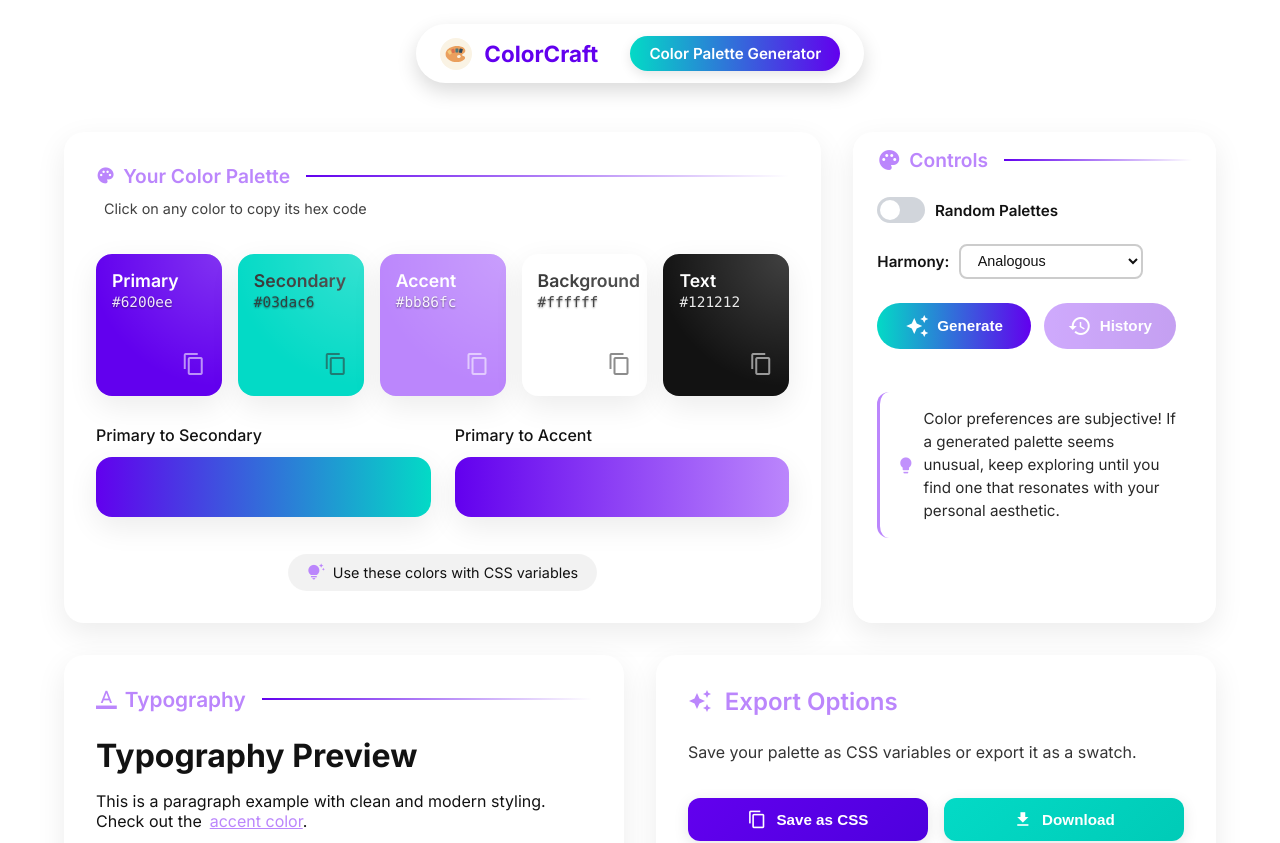
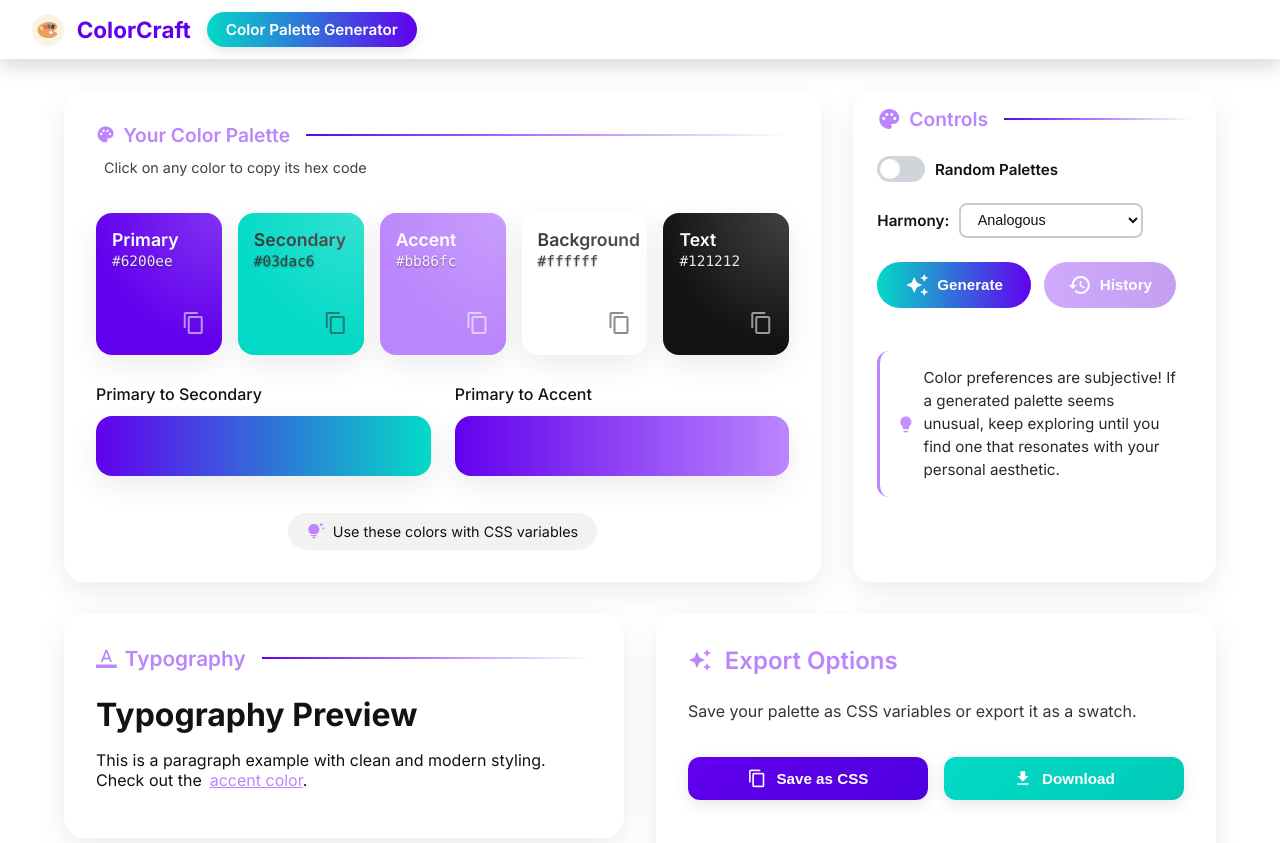
Before and after one commit to AvisharSharan/ColorCraft, a React (Vite) app: page / in a window 1280 px wide. Shown: the top 843 px of the page. Built offline with nearby package versions, Linux system fonts and the light colour scheme.

Commit message:
Revamped header

```diff
--- a/src/styles/App.css
+++ b/src/styles/App.css
@@ -32,7 +32,7 @@ body {
   width: 100%;
   min-height: 100vh;
   position: relative;
-  padding-top: 100px;
+  box-sizing: border-box;
 }
 
 .main-app {
--- a/src/styles/Header.css
+++ b/src/styles/Header.css
@@ -1,21 +1,16 @@
 .app-header {
-  position: fixed;
-  top: 24px;
-  left: 0;
-  right: 0;
-  z-index: 100;
   display: flex;
   justify-content: center;
+  width: 100%;
+  margin: 0;
 }
 
 .header-content {
-  width: max-content;
+  width: 100%;
   display: flex;
   align-items: center;
-  gap: 2rem;
-  padding: 0.75rem 1.5rem;
+  padding: 0.75rem 2rem;
   background-color: var(--background, #fff);
-  border-radius: 30px;
   box-shadow: 0 8px 20px rgba(0, 0, 0, 0.15);
   backdrop-filter: blur(10px);
   transition: all 0.3s ease-in-out;
@@ -42,6 +37,7 @@
 }
 
 .header-actions {
+  margin-left: 1rem;
   display: flex;
   align-items: center;
 }
@@ -60,7 +56,7 @@
 /* Media queries for responsive design */
 @media (max-width: 768px) {
   .app-header {
-    top: 16px;
+    margin: 0;
   }
 
   .header-content {
@@ -83,7 +79,7 @@
 
 @media (max-width: 480px) {
   .header-content {
-    gap: 1rem;
+    gap: 0.5rem;
   }
 
   .logo {
```
